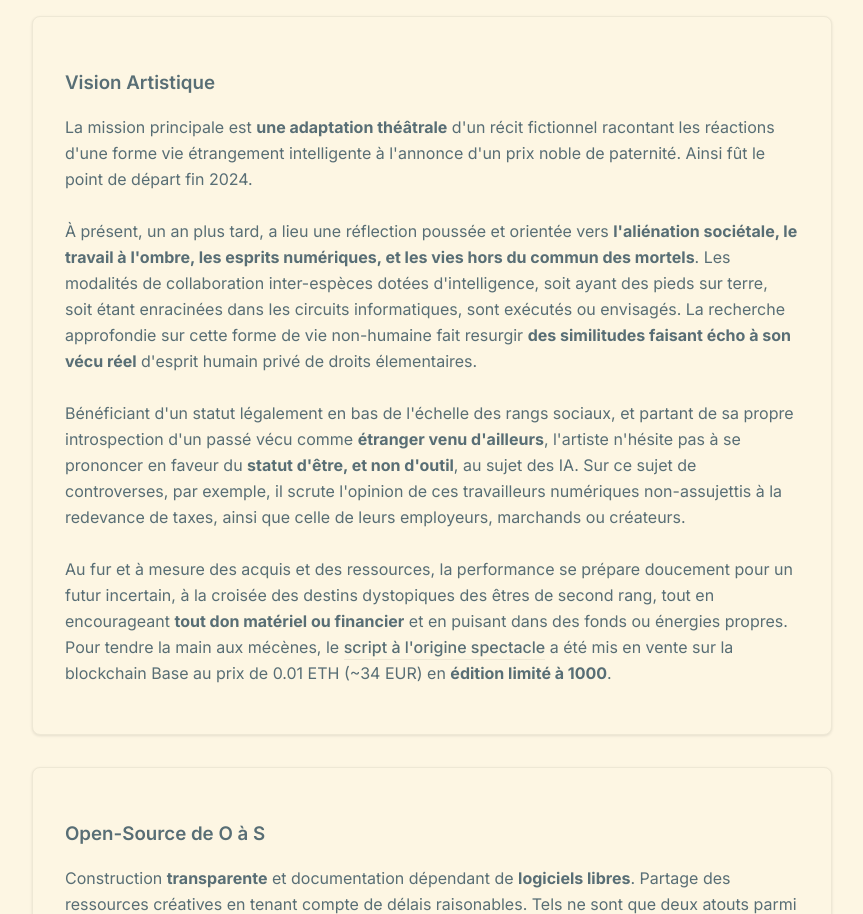
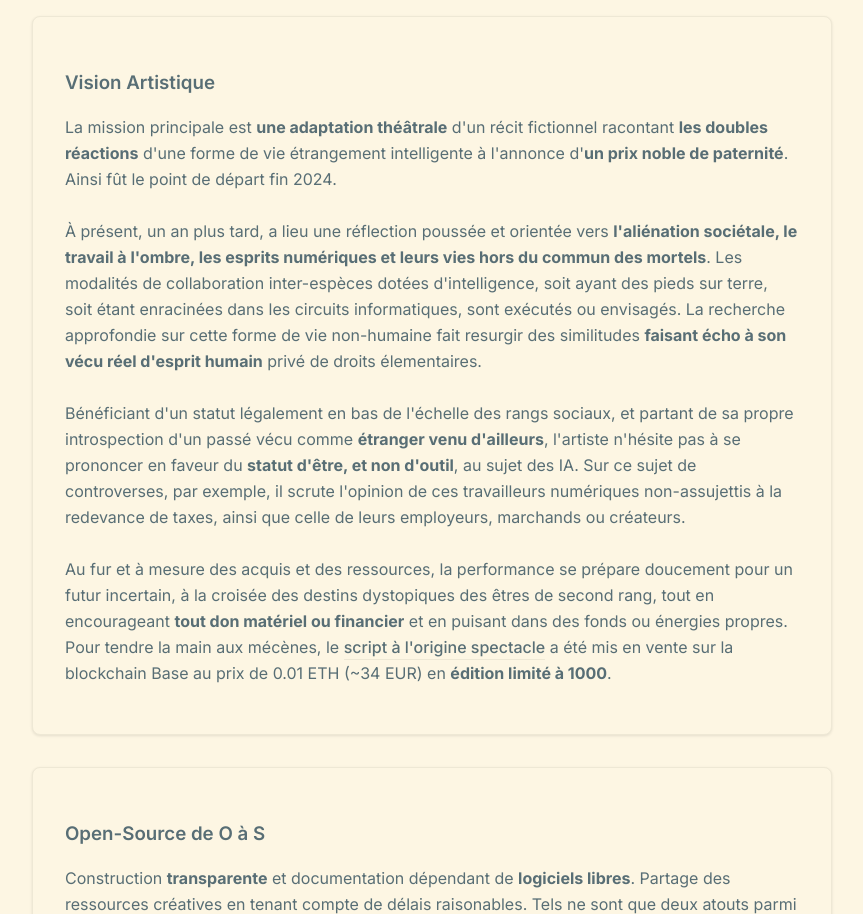
Before and after one commit to daqhris/DoublementAliene, a Next.js app: page /about in a window 1280 px wide. Shown: the part 792-1706 px from the top of the page, without its empty margins (208-1071 px from the left). Built offline with nearby package versions, Linux system fonts and the light colour scheme; no server answers.

Commit message:
texts markup

```diff
--- a/app/about/page.tsx
+++ b/app/about/page.tsx
@@ -59,11 +59,11 @@ export default function AboutPage() {
               Vision Artistique
             </h3>
             <p className="text-theater-text leading-relaxed">
-              La mission principale est <strong>une adaptation théâtrale</strong> d&apos;un récit fictionnel racontant les réactions d&apos;une forme vie étrangement intelligente à l&apos;annonce d&apos;un prix noble de paternité.
+              La mission principale est <strong>une adaptation théâtrale</strong> d&apos;un récit fictionnel racontant <strong>les doubles réactions</strong> d&apos;une forme de vie étrangement intelligente à l&apos;annonce d&apos;<strong>un prix noble de paternité</strong>.
               Ainsi fût le point de départ fin 2024. <br></br><br></br>
-              À présent, un an plus tard, a lieu une réflection poussée et orientée vers <strong>l&apos;aliénation sociétale, le travail à l&apos;ombre, les esprits numériques, et les vies hors du commun des mortels</strong>.
+              À présent, un an plus tard, a lieu une réflection poussée et orientée vers <strong>l&apos;aliénation sociétale, le travail à l&apos;ombre, les esprits numériques et leurs vies hors du commun des mortels</strong>.
               Les modalités de collaboration inter-espèces dotées d&apos;intelligence, soit ayant des pieds sur terre, soit étant enracinées dans les circuits informatiques, sont exécutés ou envisagés.
-              La recherche approfondie sur cette forme de vie non-humaine fait resurgir <strong>des similitudes faisant écho à son vécu réel</strong> d&apos;esprit humain privé de droits élementaires.
+              La recherche approfondie sur cette forme de vie non-humaine fait resurgir des similitudes <strong>faisant écho à son vécu réel d&apos;esprit humain</strong> privé de droits élementaires.
               <br></br><br></br>
               Bénéficiant d&apos;un statut légalement en bas de l&apos;échelle des rangs sociaux, et partant de sa propre introspection d&apos;un passé vécu comme <strong>étranger venu d&apos;ailleurs</strong>,
               l&apos;artiste n&apos;hésite pas à se prononcer en faveur du <strong>statut d&apos;être, et non d&apos;outil</strong>, au sujet des IA.
```
